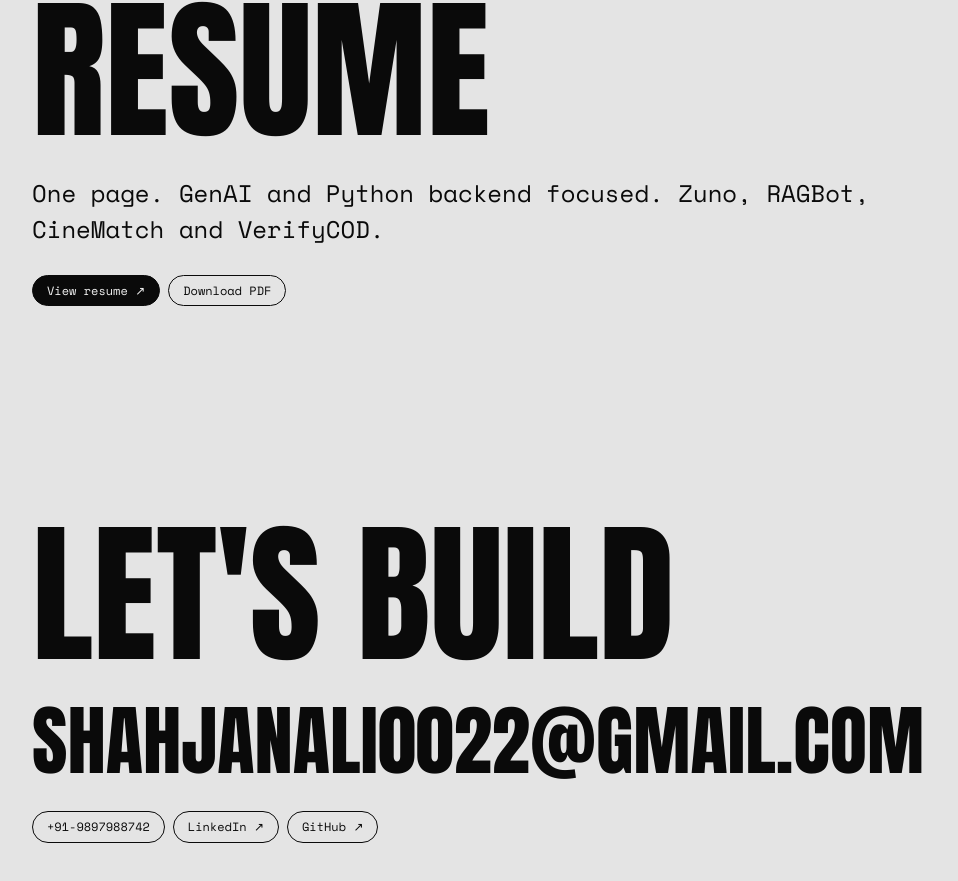
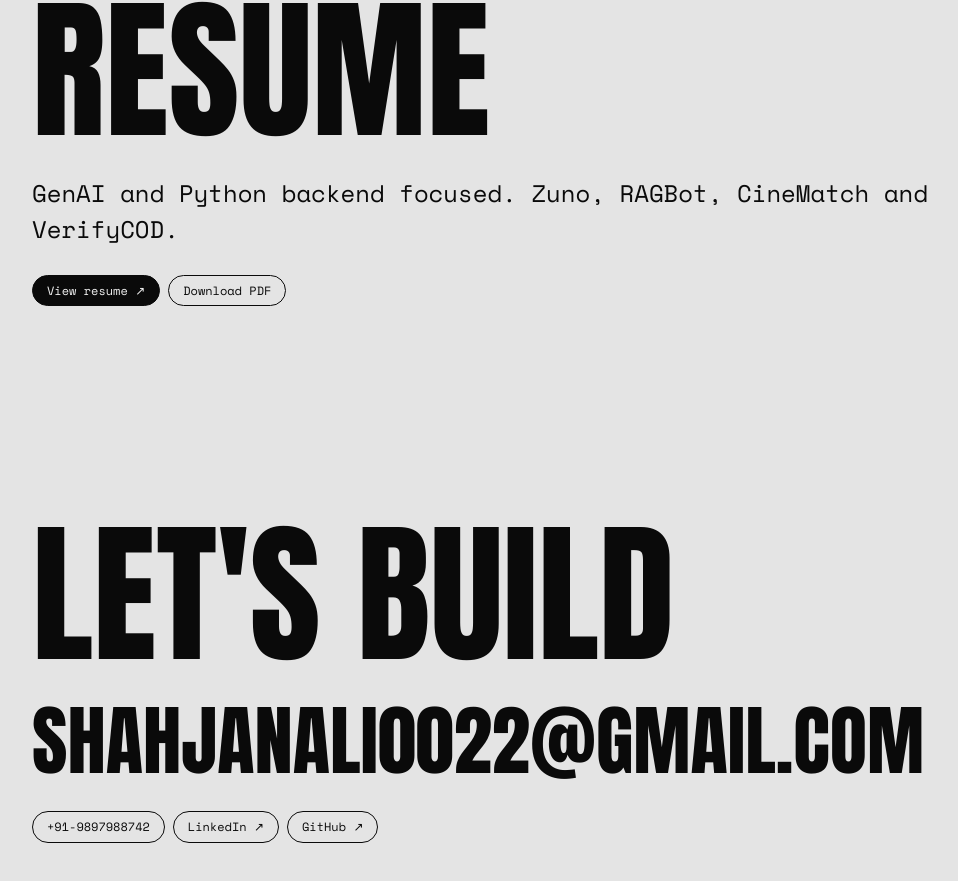
Before and after one commit to Shahjan00/my-portfolio, a plain HTML site: page index.html in a window 1280 px wide. Shown: the part 5404-6285 px from the top of the page, without its empty margins (32-990 px from the left). Drawn offline with nearby package versions, Linux system fonts and the light colour scheme.

Commit message:
Remove 'One page' from Resume section lead

```diff
--- a/index.html
+++ b/index.html
@@ -540,7 +540,7 @@
           h("p", { className: "lead rv", style: { marginTop: 50 } }, "Self-taught through official documentation; all projects built and deployed independently."))),
         h("section", { id: "resume", "data-bot": "resume" }, h("div", { className: "wrap" },
           h("h2", { className: "big rv" }, "Resume"),
-          h("p", { className: "lead rv" }, "One page. GenAI and Python backend focused. Zuno, RAGBot, CineMatch and VerifyCOD."),
+          h("p", { className: "lead rv" }, "GenAI and Python backend focused. Zuno, RAGBot, CineMatch and VerifyCOD."),
           h("div", { className: "tags rv" },
             h("a", { className: "pill solid", href: "Shahjan_Ali_Resume.pdf", target: "_blank", rel: "noreferrer" }, "View resume ↗"),
             h("a", { className: "pill", href: "Shahjan_Ali_Resume.pdf", download: "Shahjan_Ali_Resume.pdf" }, "Download PDF")))),
```
